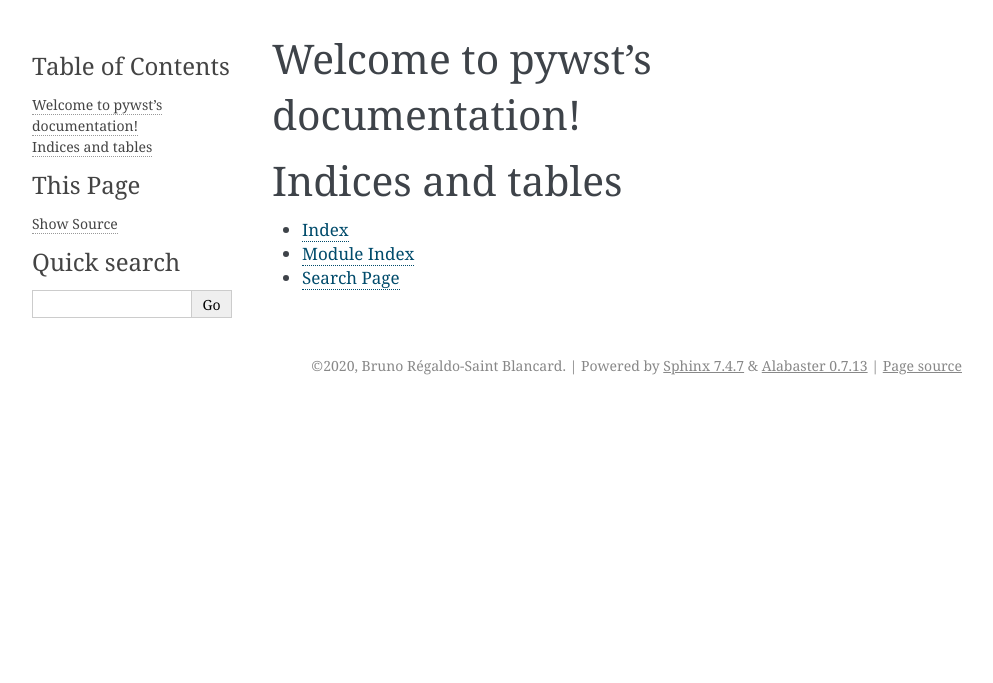
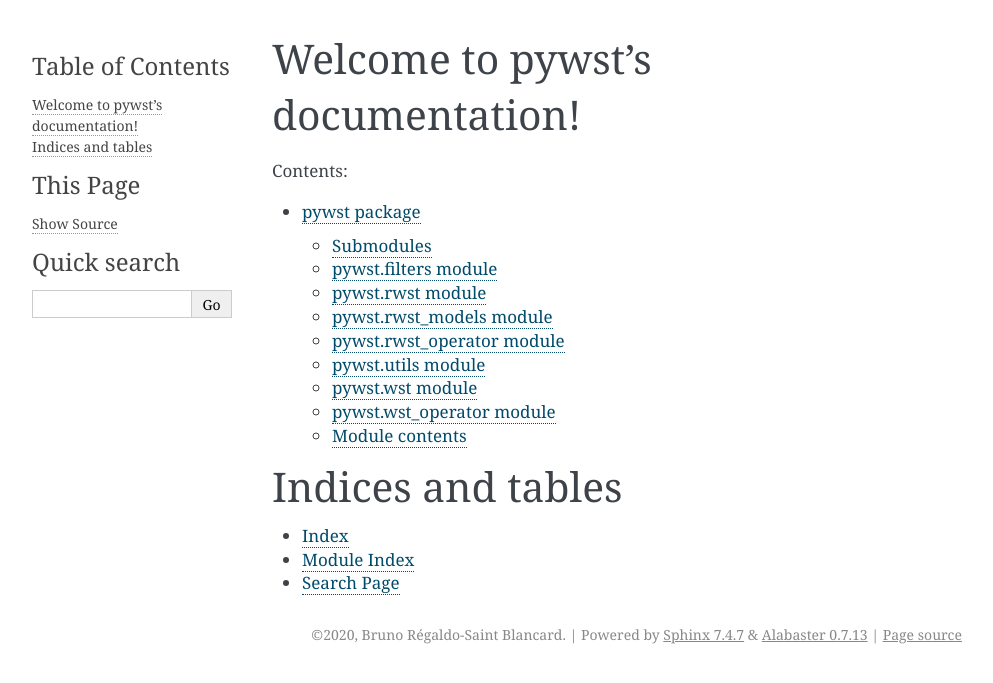
Before and after one commit to bregaldo/pywst, a Sphinx documentation site: the page built from docs/source/index.rst, in a window 1280 px wide. Shown: the top 683 px of the page, without its empty margins (148-1141 px from the left). Built offline with Sphinx 7.4.7, drawn with Linux system fonts in a browser that asks for light colours; formulas are drawn with MathJax 3.

Commit message:
Sphinx documentation base files.

```diff
--- a/docs/source/conf.py
+++ b/docs/source/conf.py
@@ -30,8 +30,9 @@
 # Add any Sphinx extension module names here, as strings. They can be
 # extensions coming with Sphinx (named 'sphinx.ext.*') or your custom
 # ones.
-extensions = [
-]
+extensions = ['sphinx.ext.autodoc',
+	      'sphinx.ext.napoleon',
+	      'sphinx.ext.imgmath']
 
 # Add any paths that contain templates here, relative to this directory.
 templates_path = ['_templates']
@@ -53,12 +54,3 @@
 # relative to this directory. They are copied after the builtin static files,
 # so a file named "default.css" will overwrite the builtin "default.css".
 html_static_path = ['_static']
-
-# Ensure that the __init__ method gets documented.
-def skip(app, what, name, obj, skip, options):
-    if name == "__init__":
-        return False
-    return skip
-
-def setup(app):
-    app.connect("autodoc-skip-member", skip)
--- a/docs/source/index.rst
+++ b/docs/source/index.rst
@@ -6,10 +6,12 @@
 Welcome to pywst's documentation!
 =================================
 
+Contents:
+
 .. toctree::
    :maxdepth: 2
-   :caption: Contents:
 
+   pywst
 
 
 Indices and tables
--- /dev/null
+++ b/docs/source/pywst.rst
@@ -0,0 +1,72 @@
+.. _pywst-label:
+
+pywst package
+=============
+
+Submodules
+----------
+
+pywst.filters module
+--------------------
+
+.. automodule:: pywst.filters
+   :members:
+   :undoc-members:
+   :show-inheritance:
+
+pywst.rwst module
+-----------------
+
+.. automodule:: pywst.rwst
+   :members:
+   :undoc-members:
+   :show-inheritance:
+
+pywst.rwst\_models module
+-------------------------
+
+.. automodule:: pywst.rwst_models
+   :members:
+   :undoc-members:
+   :show-inheritance:
+
+pywst.rwst\_operator module
+---------------------------
+
+.. automodule:: pywst.rwst_operator
+   :members:
+   :undoc-members:
+   :show-inheritance:
+
+pywst.utils module
+------------------
+
+.. automodule:: pywst.utils
+   :members:
+   :undoc-members:
+   :show-inheritance:
+
+pywst.wst module
+----------------
+
+.. automodule:: pywst.wst
+   :members:
+   :undoc-members:
+   :show-inheritance:
+
+pywst.wst\_operator module
+--------------------------
+
+.. automodule:: pywst.wst_operator
+   :members:
+   :undoc-members:
+   :show-inheritance:
+
+
+Module contents
+---------------
+
+.. automodule:: pywst
+   :members:
+   :undoc-members:
+   :show-inheritance:
```
Also changed, not shown: 1 other file.
